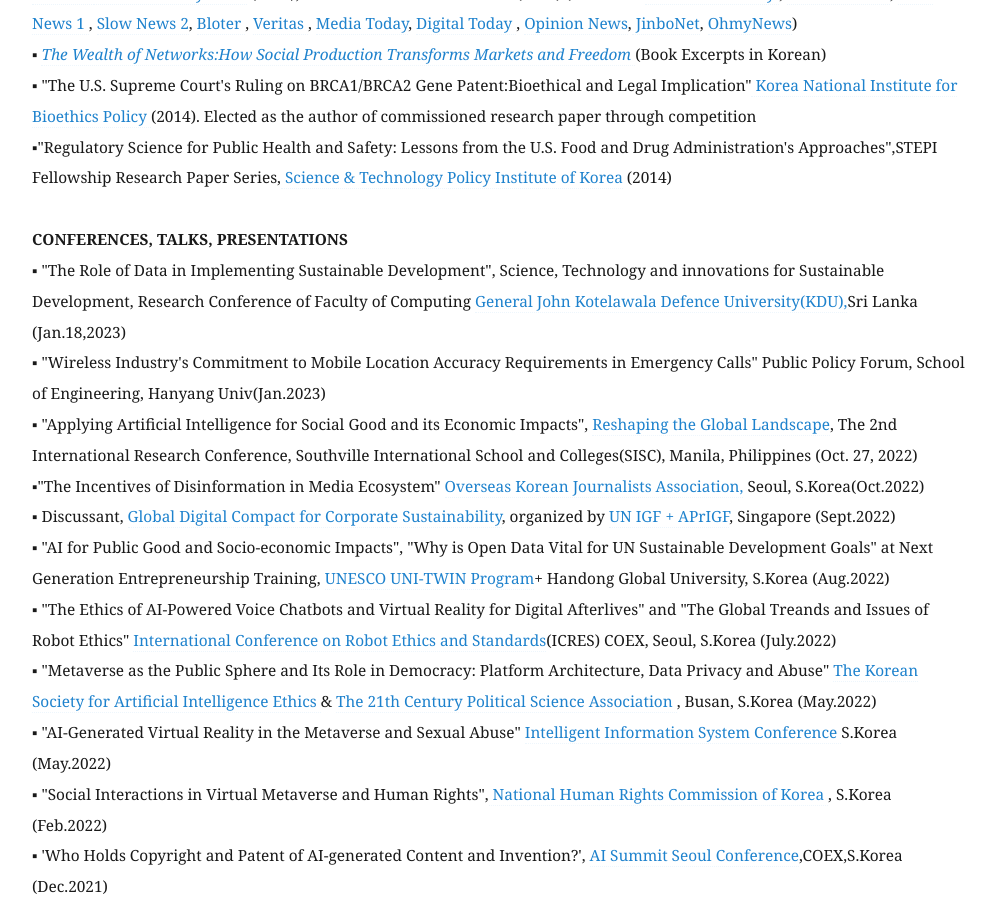
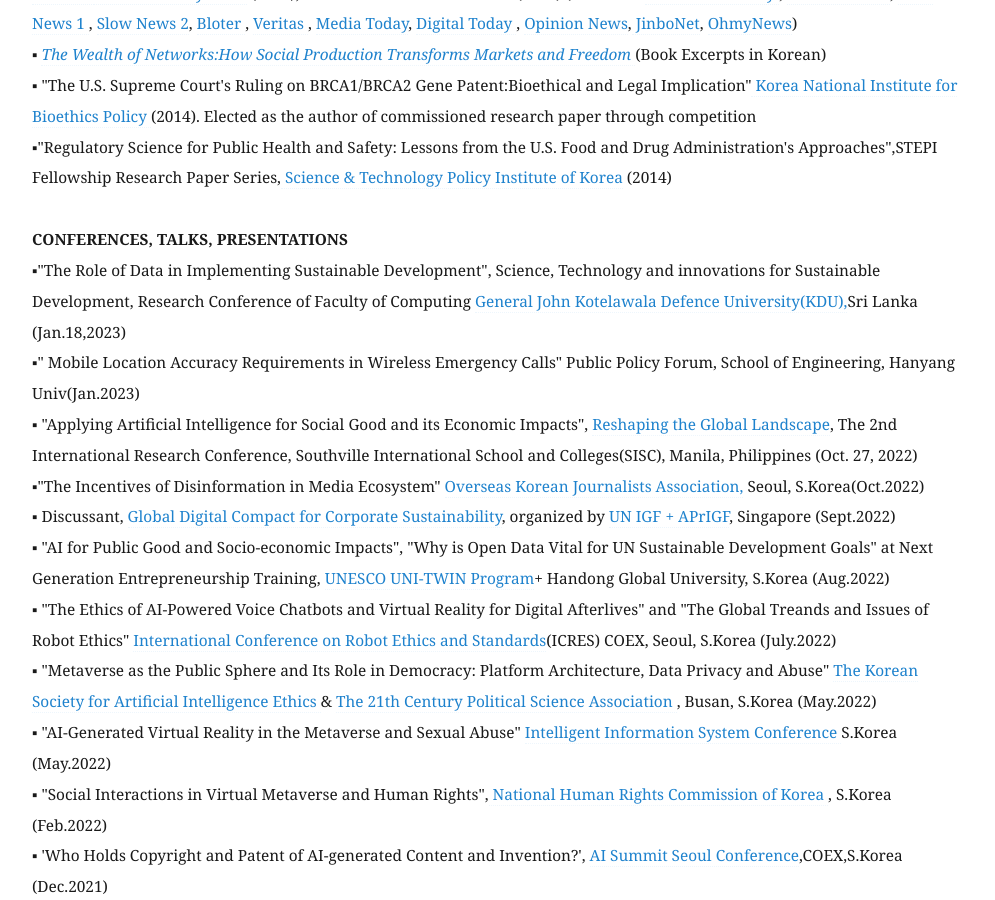
Before and after one commit to eunchangchoi/eunchangchoi.github.io, a Jekyll site: the page built from index.md, in a window 1280 px wide and 900 px high, scrolled down 3530 px. Shown: the whole window, without its empty margins (68-1063 px from the left). Built offline with Jekyll 4.4.1, drawn with Linux system fonts in a browser that asks for light colours.

Commit message:
Update index.md

```diff
--- a/index.md
+++ b/index.md
@@ -77,8 +77,8 @@
 ▪"Regulatory Science for Public Health and Safety: Lessons from the U.S. Food and Drug Administration's Approaches",STEPI Fellowship Research Paper Series,<a href="https://www.stepi.re.kr/site/stepien/main.do"> Science & Technology Policy Institute of Korea</a> (2014)<br>
      <br>
  <strong> CONFERENCES, TALKS, PRESENTATIONS </strong> <br>
-▪ "The Role of Data in Implementing Sustainable Development", Science, Technology and innovations for Sustainable Development, Research Conference of Faculty of Computing <a href="https://www.kdu.ac.lk/"> General John Kotelawala Defence University(KDU),</a>Sri Lanka (Jan.18,2023) <br>
-▪ "Wireless Industry's Commitment to Mobile Location Accuracy Requirements in Emergency Calls" Public Policy Forum, School of Engineering, Hanyang Univ(Jan.2023)<br>
+▪"The Role of Data in Implementing Sustainable Development", Science, Technology and innovations for Sustainable Development, Research Conference of Faculty of Computing <a href="https://www.kdu.ac.lk/"> General John Kotelawala Defence University(KDU),</a>Sri Lanka (Jan.18,2023) <br>
+▪" Mobile Location Accuracy Requirements in Wireless Emergency Calls" Public Policy Forum, School of Engineering, Hanyang Univ(Jan.2023)<br>
 ▪ "Applying Artificial Intelligence for Social Good and its Economic Impacts", <a href="https://www.southville.edu.ph/news/reshaping-the-global-landscape-through-research-southville-hosts-second-international-research-conference"> Reshaping the Global Landscape</a>, The 2nd International Research Conference, Southville International School and Colleges(SISC), Manila, Philippines (Oct. 27, 2022) <br>
 ▪"The Incentives of Disinformation in Media Ecosystem" <a href="https://www.okja.org/"> Overseas Korean Journalists Association,</a> Seoul, S.Korea(Oct.2022) <br>
 ▪ Discussant, <a href="https://www.un.org/techenvoy/global-digital-compact"> Global Digital Compact for Corporate Sustainability</a>, organized by <a href="https://ap.rigf.asia/news/2022-program-schedule/"> UN IGF + APrIGF</a>, Singapore (Sept.2022)<br>
```
